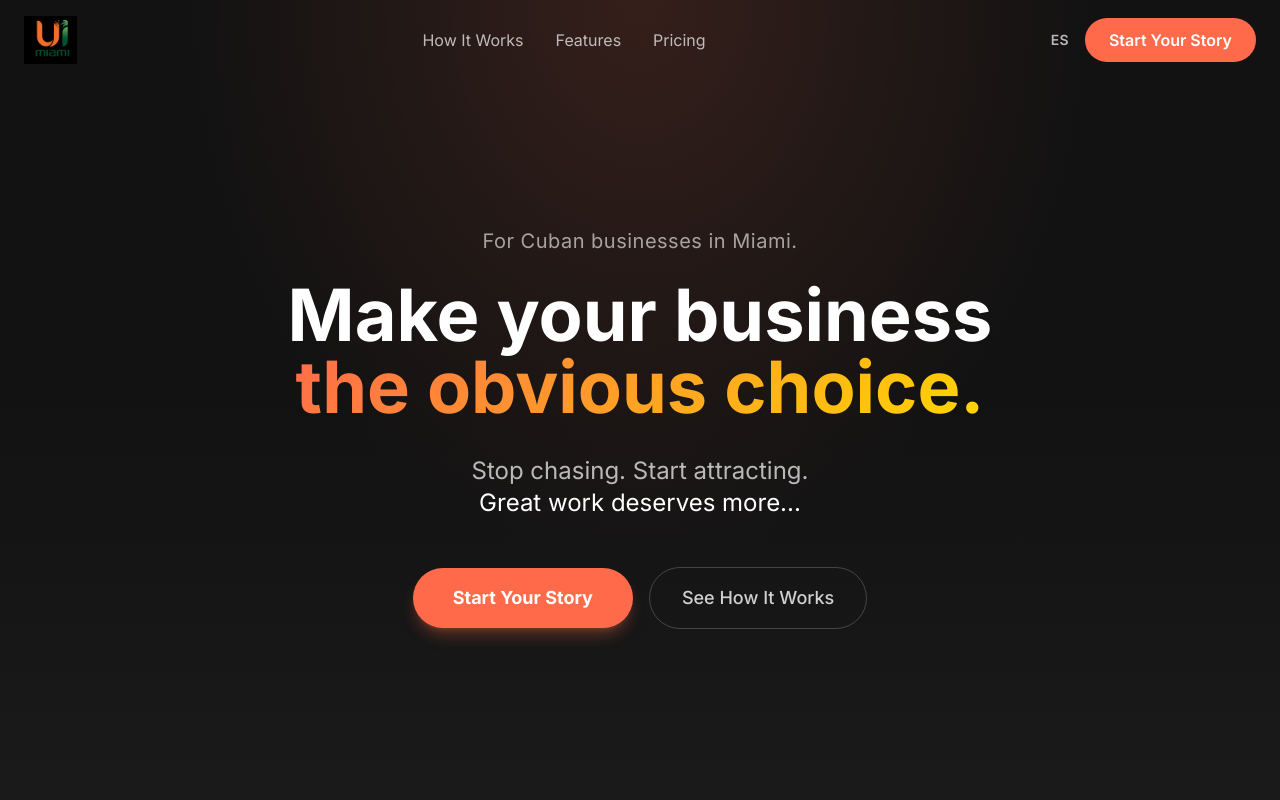
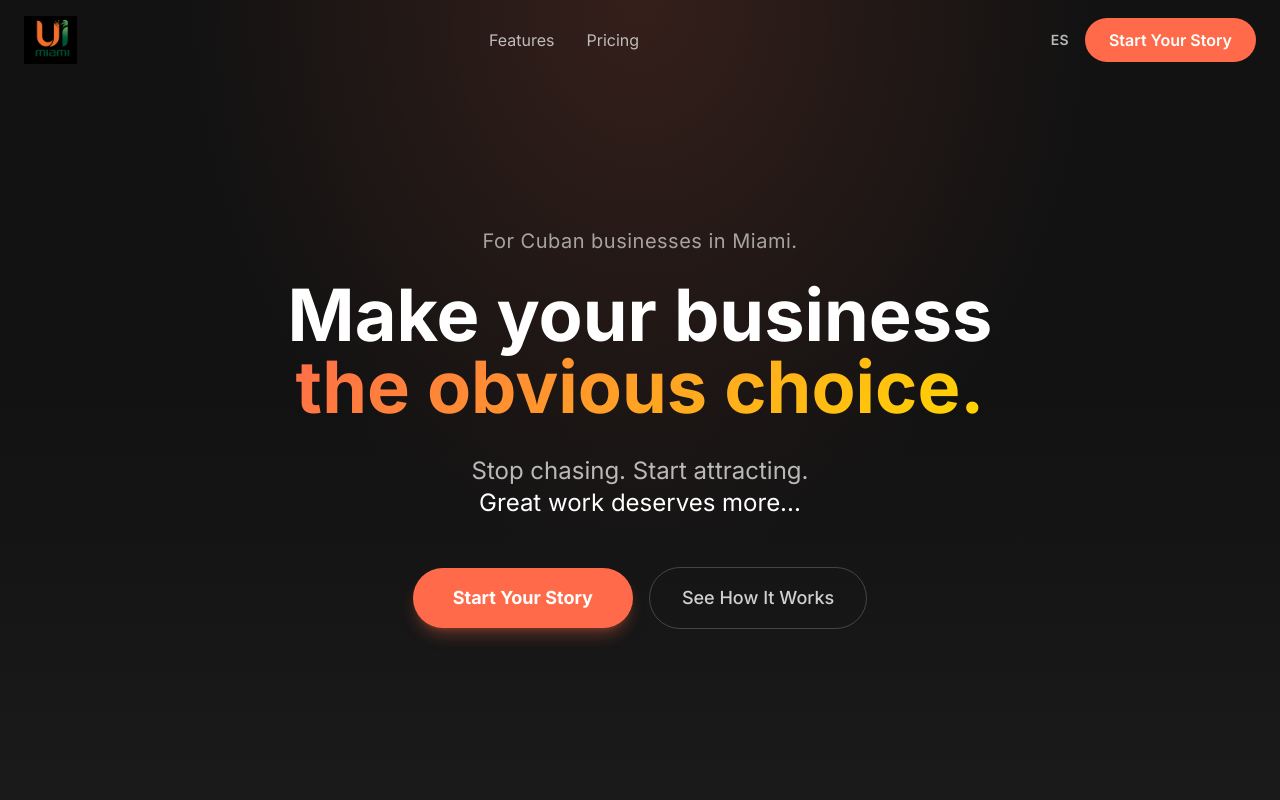
Before and after one commit to romanvieito/ui.miami, a Next.js app: page / in a window 1280 px wide. Shown: the top 800 px of the page. Built offline with nearby package versions, Linux system fonts and the light colour scheme; no server answers.

Commit message:
Remove unused link from Navbar component for cleaner UI

```diff
--- a/components/Navbar.tsx
+++ b/components/Navbar.tsx
@@ -33,12 +33,6 @@ export default function Navbar({ locale = "en" }: { locale?: Locale }) {
         </a>
 
         <div className="hidden md:flex items-center gap-8">
-          <a
-            href="#how-it-works"
-            className="text-white/70 hover:text-white transition-colors"
-          >
-            {copy.howItWorks}
-          </a>
           <a
             href="#features"
             className="text-white/70 hover:text-white transition-colors"
```
